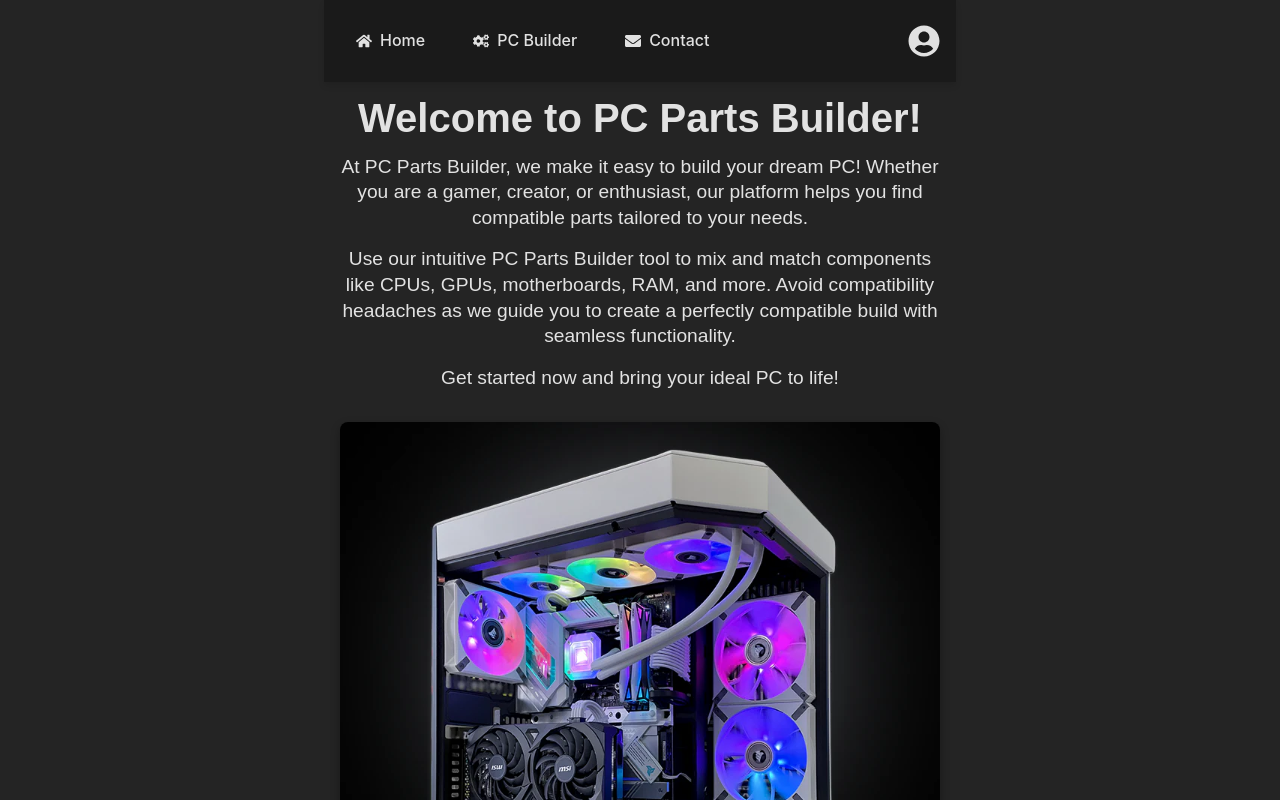
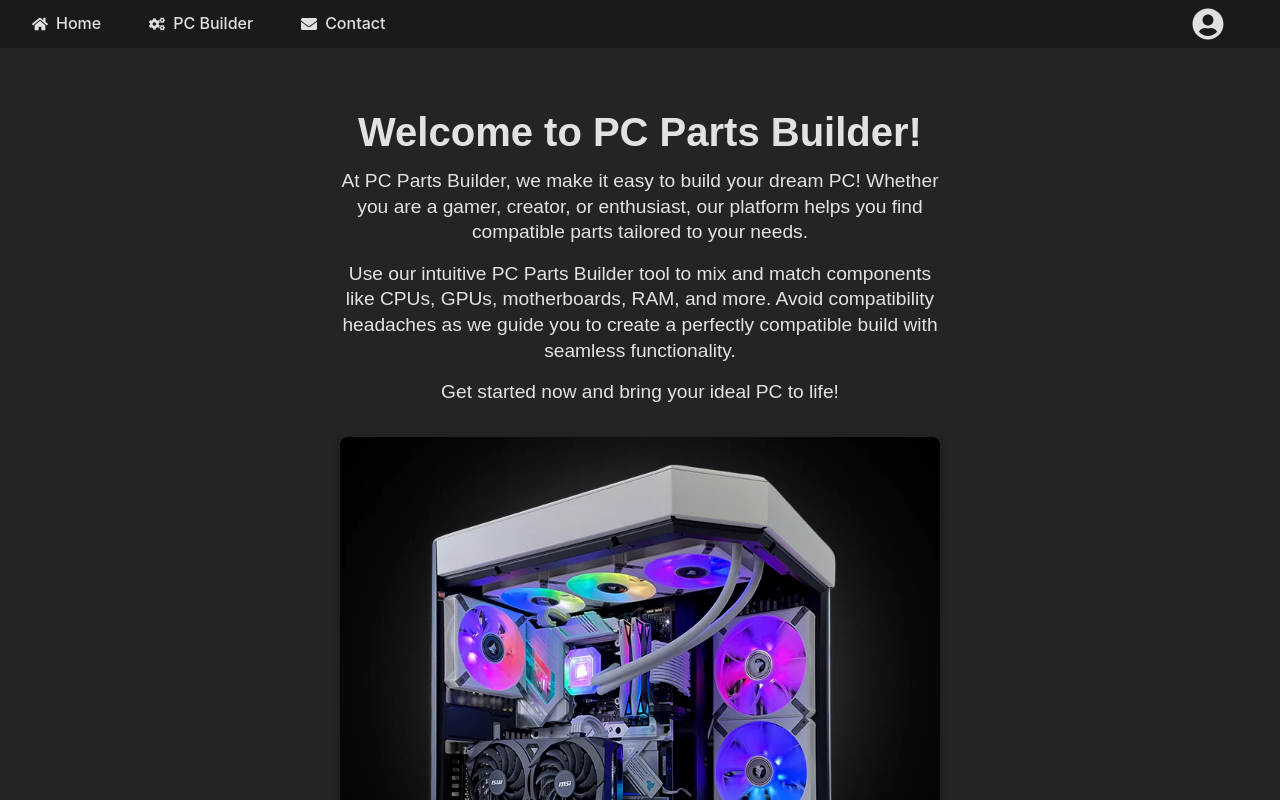
Before and after one commit to jstenecker/PCparts_builder, a React (Vite) app: page / in a window 1280 px wide. Shown: the top 800 px of the page. Built offline with nearby package versions, Linux system fonts and the light colour scheme.

Commit message:
Improved navbar styling

```diff
--- a/src/components/navbar/Navbar.css
+++ b/src/components/navbar/Navbar.css
@@ -1,10 +1,27 @@
 .navbar {
-  background-color: var(--card-bg-color);
+  background-color: var(--card-bg-color-translucent); /* Slight transparency */
+  backdrop-filter: blur(10px); /* Frosted glass effect */
   padding: 1rem;
   display: flex;
   justify-content: space-between;
   align-items: center;
-  box-shadow: 0 4px 6px rgba(5, 5, 5, 0.1);
+  position: fixed;
+  top: 0;
+  left: 0;
+  right: 0;
+  width: 100%;
+  height: 3rem;
+  box-shadow: 0 4px 6px rgba(73, 73, 73, 0.1);
+  box-shadow: 0 2px 2px rgba(55, 55, 55, 0.1);
+  transition: height 0.4s ease, box-shadow 0.5s ease;
+  z-index: 1000; /* Ensure the navbar stays on top */
+  margin-bottom: 2rem;
+}
+
+.navbar.scrolled {
+  height: 1.5rem; /* Reduce height by 15% */
+  box-shadow: 0 8px 16px rgba(53, 53, 53, 0.2); /* Slight drop shadow */
+
 }
 
 .navbar-list {
@@ -38,6 +55,7 @@
 
 .navbar-profile {
   position: relative;
+  margin-right: 2.5rem;
 }
 
 .profile-icon {
--- a/src/components/navbar/Navbar.jsx
+++ b/src/components/navbar/Navbar.jsx
@@ -1,4 +1,4 @@
-import { useState, useEffect } from "react";
+import React, { useState, useEffect } from "react";
 import { Link } from "react-router-dom";
 import { FaHome, FaCogs, FaTools, FaEnvelope, FaUserCircle } from "react-icons/fa";
 import ProfileDropdown from "../ProfileDropdown/ProfileDropdown";
@@ -7,6 +7,7 @@ import "./Navbar.css";
 const Navbar = () => {
   const [user, setUser] = useState(null);
   const [dropdownVisible, setDropdownVisible] = useState(false);
+  const [scrolled, setScrolled] = useState(false);
 
   useEffect(() => {
     const storedUser = JSON.parse(localStorage.getItem("user"));
@@ -27,12 +28,27 @@ const Navbar = () => {
     };
   }, []);
 
+  useEffect(() => {
+    const handleScroll = () => {
+      if (window.scrollY > 50) {
+        setScrolled(true);
+      } else {
+        setScrolled(false);
+      }
+    };
+
+    window.addEventListener("scroll", handleScroll);
+    return () => {
+      window.removeEventListener("scroll", handleScroll);
+    };
+  }, []);
+
   const toggleDropdown = () => {
     setDropdownVisible((prev) => !prev);
   };
 
   return (
-    <nav className="navbar">
+    <nav className={`navbar ${scrolled ? "scrolled" : ""}`}>
       <ul className="navbar-list">
         <li className="navbar-item">
           <Link to="/" className="navbar-link">
--- a/src/index.css
+++ b/src/index.css
@@ -15,6 +15,7 @@
   --text-color: rgba(255, 255, 255, 0.87);
   --card-bg-color: #1a1a1a;
   --button-hover-color: #747bff;
+  --card-bg-color-translucent: rgba(26, 26, 26, 0.87);
   color-scheme: dark;
 }
 
@@ -25,6 +26,7 @@
   --background-color: #f7f9fc;
   --text-color: #213547;
   --card-bg-color: #ffffff;
+  --card-bg-color-translucent: rgba(255, 255, 255, 0.87);
 }
 
 body {
--- a/src/pages/home/Home.css
+++ b/src/pages/home/Home.css
@@ -2,6 +2,7 @@ body {
   background: var(--background-color); /* Ensure background applies to the entire page */
   color: var(--text-color);
   transition: background-color 0.3s ease, color 0.3s ease;
+  margin-top: 6rem;
 }
 
 .home-container {
```
